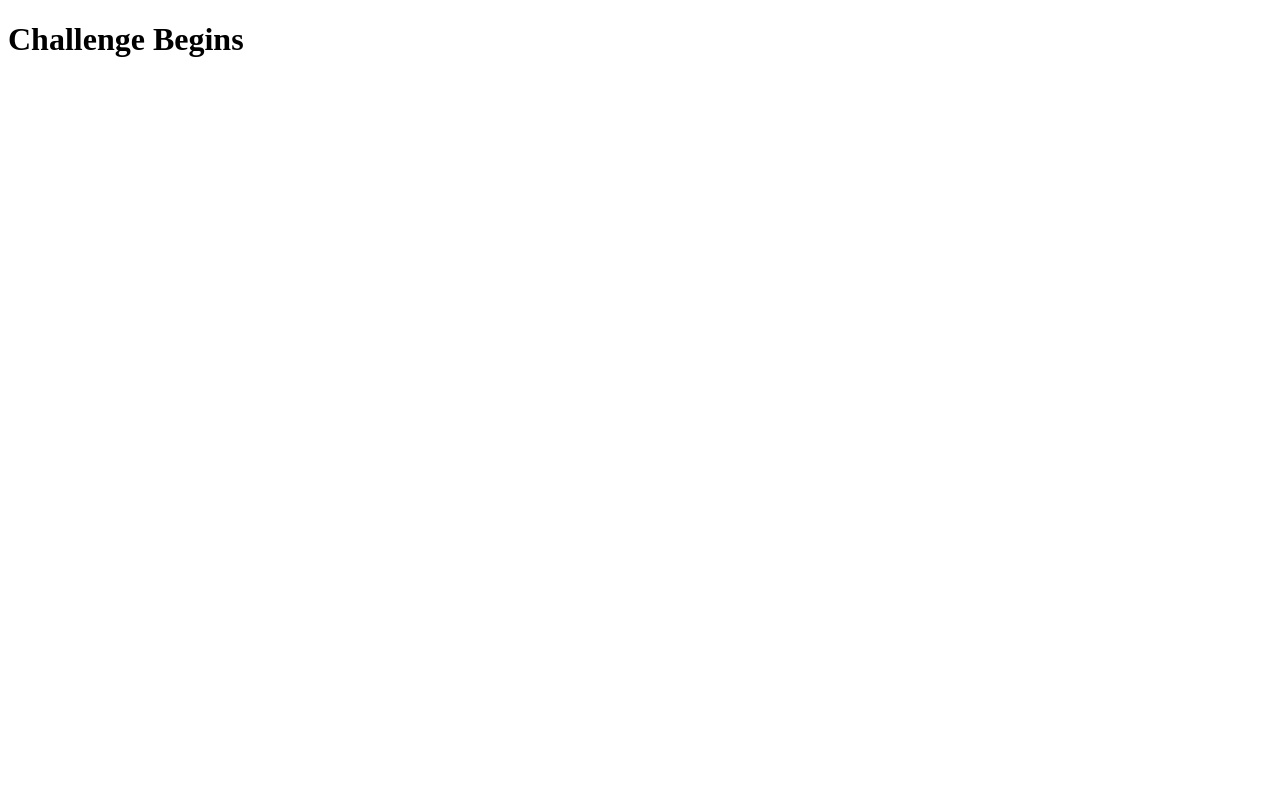
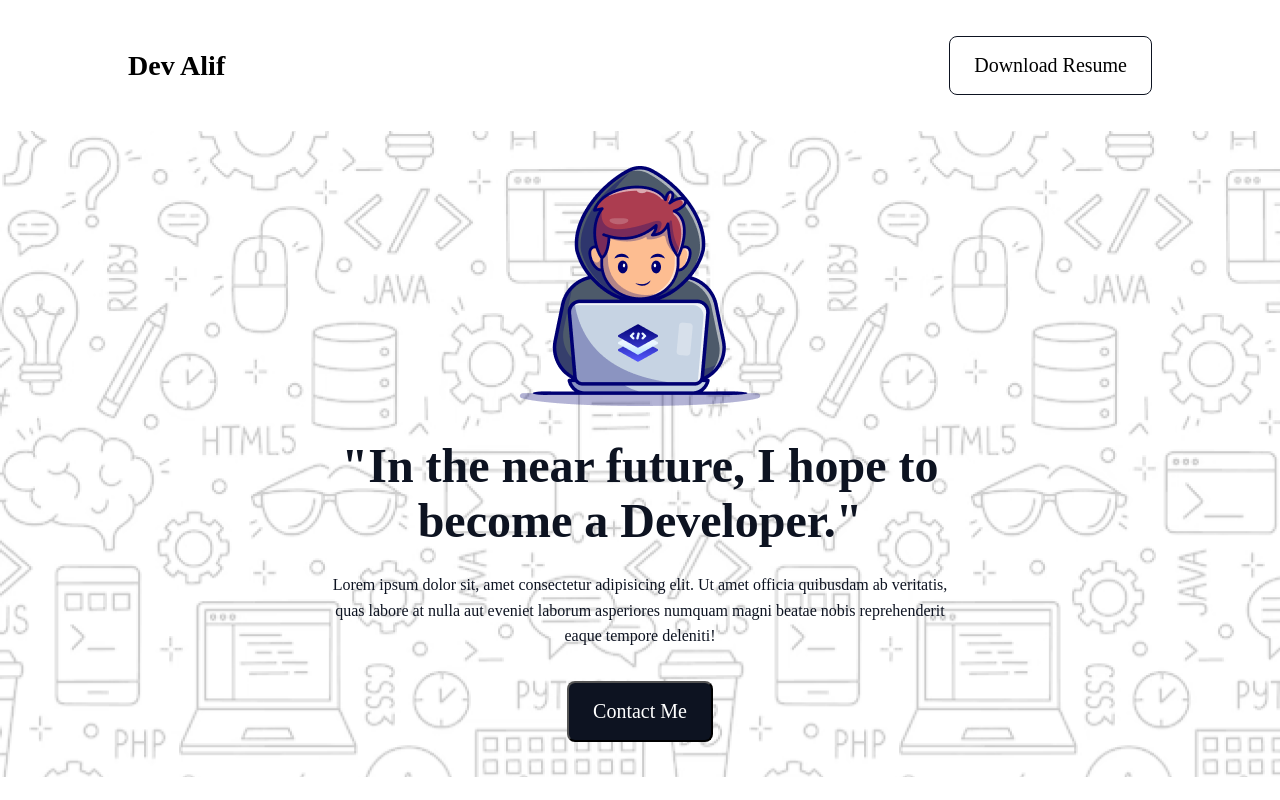
Before and after one commit to dev-alif/challenge-begins-page, a plain HTML site: page index.html in a window 1280 px wide. Drawn offline with Linux system fonts and the light colour scheme; a web font is replaced by a local one.

Commit message:
why web dev desktop done

```diff
--- a/index.html
+++ b/index.html
@@ -1,11 +1,33 @@
 <!DOCTYPE html>
 <html lang="en">
+
 <head>
     <meta charset="UTF-8">
     <meta name="viewport" content="width=device-width, initial-scale=1.0">
     <title>Challenge Begins</title>
+    <link rel="stylesheet" href="styles/styles.css">
+    <link rel="preconnect" href="https://fonts.googleapis.com">
+    <link rel="preconnect" href="https://fonts.gstatic.com" crossorigin>
+    <link href="https://fonts.googleapis.com/css2?family=Azeret+Mono:ital,wght@0,100..900;1,100..900&display=swap"
+        rel="stylesheet">
 </head>
+
 <body>
-    <h1>Challenge Begins</h1>
+    <header>
+        <!-- nav section -->
+        <nav class="container">
+            <h2>Dev Alif</h2>
+            <button>Download Resume</button>
+        </nav>
+
+        <!-- hero section -->
+         <section class="hero-section">
+            <img src="assets/Group.png" alt="">
+            <h1>"In the near future, I hope to <br>become a Developer."</h1>
+            <p>Lorem ipsum dolor sit, amet consectetur adipisicing elit. Ut amet officia quibusdam ab veritatis,<br> quas labore at nulla aut eveniet laborum asperiores numquam magni beatae nobis reprehenderit<br> eaque tempore deleniti!</p>
+            <button>Contact Me</button>
+         </section>
+    </header>
 </body>
+
 </html>
--- a/styles/styles.css
+++ b/styles/styles.css
@@ -0,0 +1,77 @@
+/* global styles */
+*{
+    margin: 0;
+    font-family: "Azeret Mono", serif;
+}
+
+.container{
+    width: 80%;
+    margin: 0 auto;
+}
+
+/* header styles */
+
+/* nav styles */
+nav{
+    display: flex;
+    justify-content: space-between;
+    align-items: center;
+    padding: 36px 0;
+}
+
+nav h2{
+    font-size: 28px;
+    font-weight: bolder;
+}
+
+nav button{
+    font-size: 20px;
+    padding: 17px 24px;
+    border: 1px solid #0D1321;
+    border-radius: 8px;
+    background-color: white;
+}
+
+nav button:hover{
+    background-color: #FAFAFB;
+    cursor: pointer;
+}
+
+/* hero section styles */
+.hero-section{
+    background: url('../assets/Hero-bg.png');
+    display: flex;
+    flex-direction: column;
+    justify-content: center;
+    align-items: center;
+    padding: 35px 221px;
+    text-align: center;
+}
+
+.hero-section h1{
+    color: #0D1321;
+    font-size: 48px;
+    font-weight: bolder;
+    margin-top: 32px;
+}
+
+.hero-section p{
+    color: #0D1321;
+    font-size: 16px;
+    line-height: 1.6;
+    margin: 24px 0 32px 0;
+}
+
+.hero-section button{
+    color: white;
+    font-size: 20px;
+    padding: 17px 24px;
+    border-radius: 8px;
+    background-color: #0D1321;
+}
+
+.hero-section button:hover{
+    color: #0D1321;
+    background-color: #FAFAFB;
+    cursor: pointer;
+}
```
Also changed, not shown: 1 other file.
